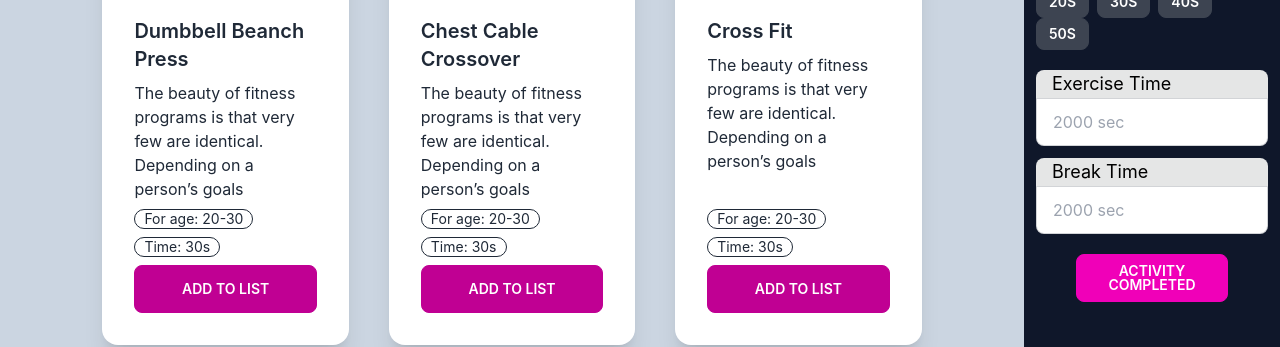
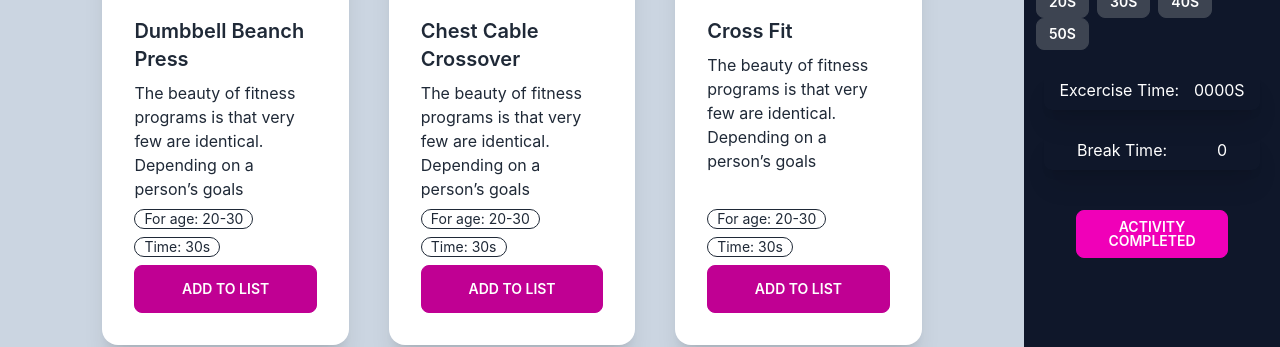
Before and after one commit to nishad0055/fitness-club, a React (Create React App) app: page / in a window 1280 px wide. Shown: the part 287-634 px from the top of the page. Built offline with nearby package versions, Linux system fonts and the light colour scheme.

Commit message:
display time

```diff
--- a/src/components/Sidebar/Sidebar.js
+++ b/src/components/Sidebar/Sidebar.js
@@ -1,7 +1,12 @@
-import React from 'react';
+import React, { useState } from 'react';
 import headshot from '../../Images/headshot.png'
 
 const Sidebar = () => {
+    const [time, setTime] = useState(0)
+
+    function handleClick(time) {
+       setTime(time);
+     }
     return (
         <div>
 
@@ -29,20 +34,21 @@ const Sidebar = () => {
                <h1 className='mt-8 text-white text-2xl font-bold text-center'>Add A Break</h1>
                <hr className='mx-10' />
               <div className='my-5'>
-                    <button className="btn btn-sm mr-2">20s</button>
-                    <button className="btn btn-sm mr-2">30s</button>
-                    <button className="btn btn-sm mr-2">40s</button>
-                    <button className="btn btn-sm">50s</button>
+                    <button onClick ={()=>handleClick('20s') } className="btn btn-sm mr-2">20s</button>
+                    <button onClick ={()=>handleClick('30s') }  className="btn btn-sm mr-2">30s</button>
+                    <button onClick ={()=>handleClick('40s') } className="btn btn-sm mr-2">40s</button>
+                    <button onClick ={()=>handleClick('50s') } className="btn btn-sm">50s</button>
               </div>
-              <div className="form-control">
-                    <label className="input-group input-group-vertical">
-                        <span className='text-lg text-black'>Exercise Time</span>
-                        <input type="text" placeholder="2000 sec" className="input input-bordered" />
-                    </label>
-                    <label className="input-group input-group-vertical mt-3">
-                        <span className='text-lg text-black'>Break Time</span>
-                        <input type="text" placeholder="2000 sec" className="input input-bordered" />
-                    </label>
+              <div>
+                <div className='flex justify-around bg-base shadow-xl my-5 mx-2 rounded-lg p-2 text-white'>
+                    <p>Excercise Time: </p>
+                    <p >0000S</p>
+                </div>
+                <div className='flex justify-around bg-base shadow-xl my-5 mx-2 rounded-lg p-2 text-white'>
+                    <p>Break Time:</p>
+                     <p>{time} </p>
+                </div>
+
                </div>
                <button className="btn btn-secondary my-5 mx-10">Activity Completed</button>
         </div>
--- a/src/components/SingleItem/SingleItem.js
+++ b/src/components/SingleItem/SingleItem.js
@@ -1,8 +1,10 @@
-import React from 'react';
+import React, { useState } from 'react';
 
 const SingleItem = (props) => {
     console.log(props)
     const{age, name, picture, text, time} = props.item
+    const [buttonText, setButton] = useState('Add To List')
+
     return (
         <div>
 
@@ -15,7 +17,7 @@ const SingleItem = (props) => {
                     <div className="badge badge-outline">For age: {age}</div>
                     <div className="badge badge-outline">Time: {time}</div>
                     </div>
-                    <button className="btn btn-active btn-secondary">Add to List</button>
+                    <button onClick={()=> setButton ("Added")} className="btn btn-active btn-secondary">{buttonText}</button>
 
 
                 </div>
```
